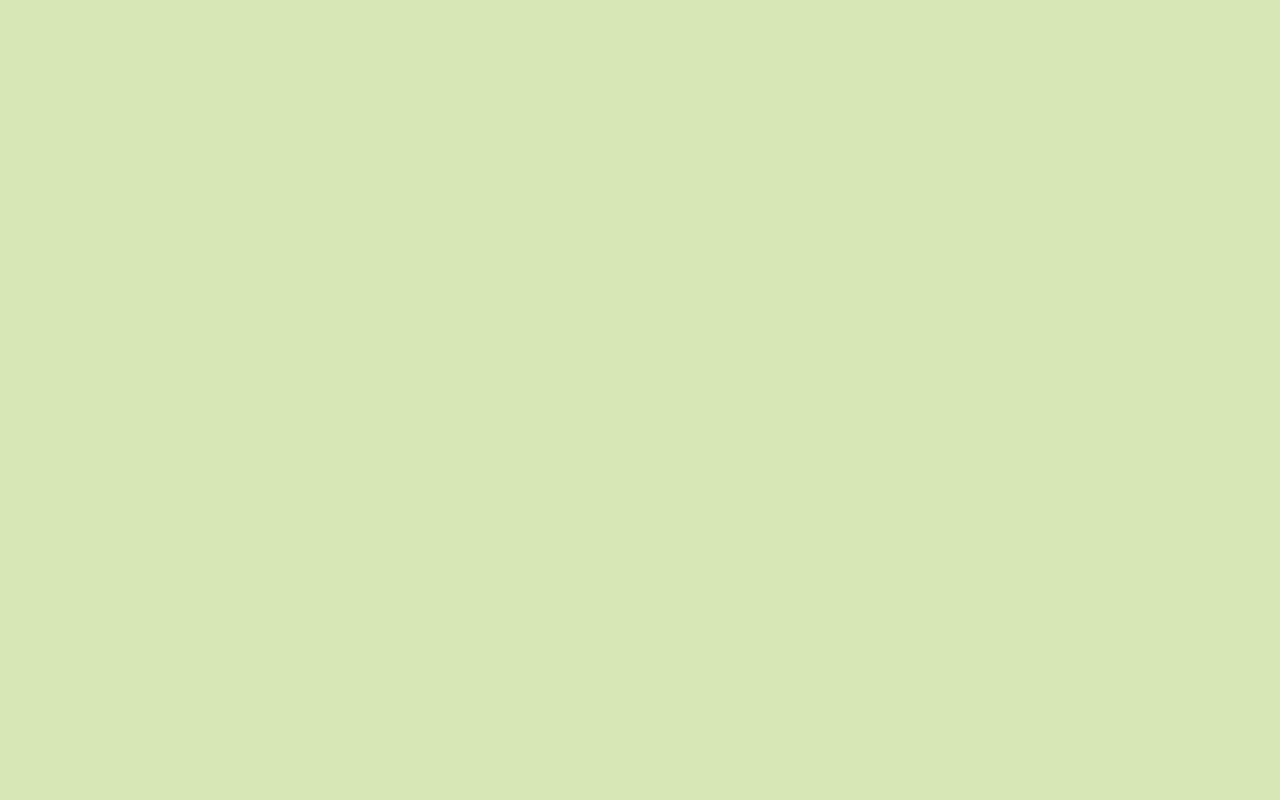
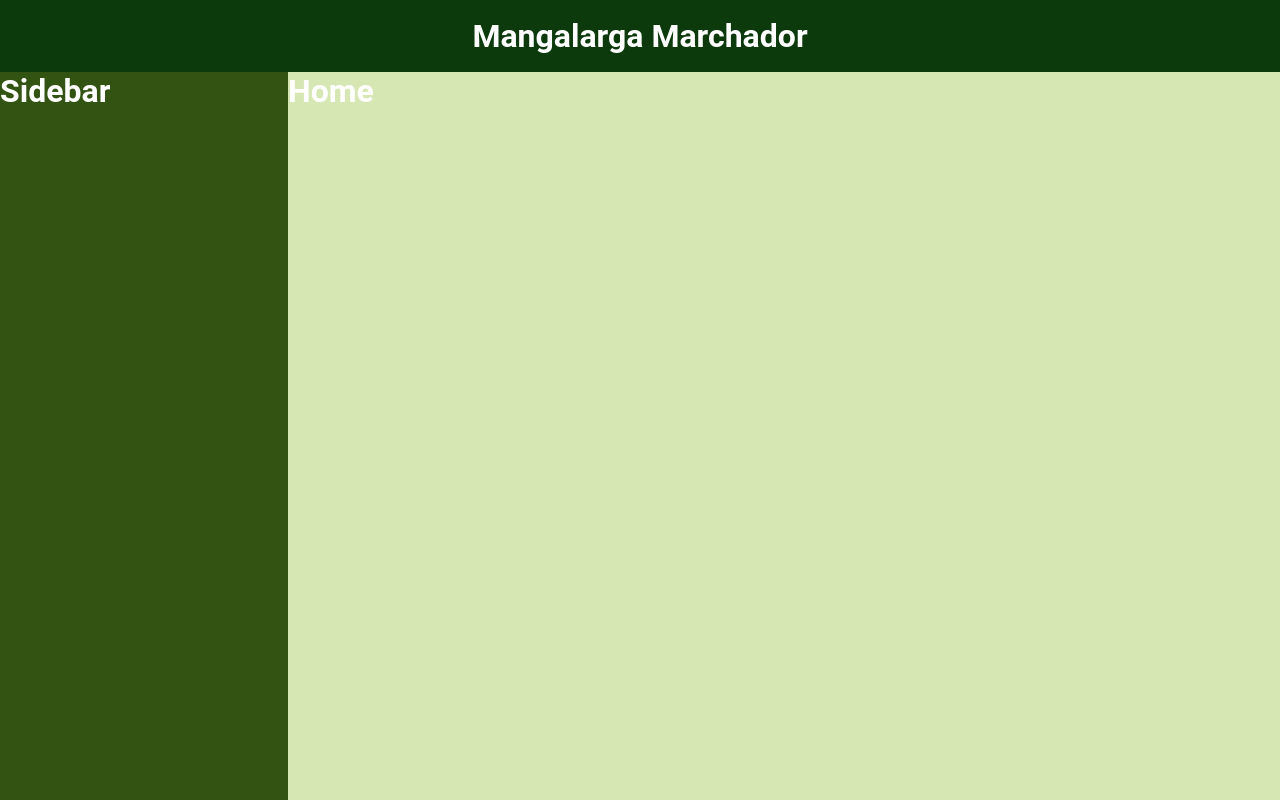
Before and after one commit to iCaioReis/MM-Systen-FrontEnd, a React (Vite) app: page / in a window 1280 px wide. Built offline with nearby package versions, Linux system fonts and the light colour scheme.

Commit message:
Created DefaultLayout

```diff
--- /dev/null
+++ b/src/components/Header/index.jsx
@@ -0,0 +1,9 @@
+import { HeaderContainer } from "./styles";
+
+export function Header(){
+    return(
+        <HeaderContainer className="header">
+            <h1>Mangalarga Marchador</h1>
+        </HeaderContainer>
+    )
+}
--- /dev/null
+++ b/src/components/Header/styles.js
@@ -0,0 +1,12 @@
+import styled from "styled-components";
+
+export const HeaderContainer = styled.div`
+    width: 100%;
+    height: 4.5rem;
+
+    display: flex;
+    justify-content: center;
+    align-items: center;
+
+    background-color: ${({ theme }) => theme.COLORS.THEME_700};
+`;
--- /dev/null
+++ b/src/components/Sidebar/index.jsx
@@ -0,0 +1,14 @@
+import { Link } from 'react-router-dom';
+
+import { Container } from './styles';
+
+export function Sidebar(){
+    return(
+        <Container>
+            <h1>
+                Sidebar
+            </h1>
+        </Container>
+    )
+
+}
--- /dev/null
+++ b/src/components/Sidebar/styles.js
@@ -0,0 +1,10 @@
+import styled from "styled-components";
+
+export const Container = styled.div`
+    width: 18rem;
+    background-color: ${({ theme }) => theme.COLORS.THEME_600};
+`;
+
+export const UserSection = styled.div`
+    background-color: ${({ theme }) => theme.COLORS.THEME_700};
+`;
--- a/src/layouts/DefaultLayout.jsx
+++ b/src/layouts/DefaultLayout.jsx
@@ -1,3 +1,15 @@
+import { Outlet } from "react-router-dom";
+import { Header } from "../components/Header";
+import { Sidebar } from "../components/Sidebar";
+
+import { Container } from "./styles";
+
 export function DefaultLayout() {
-
+    return(
+        <Container>
+            <Header/>
+            <Sidebar/>
+            <Outlet/>
+        </Container>
+    )
 }
--- /dev/null
+++ b/src/layouts/styles.js
@@ -0,0 +1,17 @@
+import styled from "styled-components";
+
+export const Container = styled.div`
+    height: 100vh;
+
+    display: grid;
+    grid-template-areas:
+    "header header"
+    "sidebar main";
+    grid-template-columns: auto 1fr;
+    grid-template-rows: auto 1fr;
+
+
+.header {
+  grid-area: header;
+}
+`;
--- a/src/main.jsx
+++ b/src/main.jsx
@@ -5,11 +5,13 @@ import { ThemeProvider } from 'styled-components';
 import GlobalStyles from './styles/global';
 import theme from './styles/theme';
 
+import { Routes } from './routes';
+
 ReactDOM.createRoot(document.getElementById('root')).render(
   <React.StrictMode>
     <ThemeProvider theme={theme}>
       <GlobalStyles/>
-
+        <Routes/>
     </ThemeProvider>
   </React.StrictMode>,
 )
--- /dev/null
+++ b/src/pages/Home/index.jsx
@@ -0,0 +1,9 @@
+import { Container } from './styles';
+
+export function Home(){
+    return(
+        <Container>
+            <h1>Home</h1>
+        </Container>
+    )
+}
--- /dev/null
+++ b/src/pages/Home/styles.js
@@ -0,0 +1,4 @@
+import styled from "styled-components";
+
+export const Container = styled.div`
+`;
--- /dev/null
+++ b/src/routes/index.jsx
@@ -0,0 +1,10 @@
+import { BrowserRouter } from "react-router-dom";
+import { SupRoutes } from "./sup.routes";
+
+export function Routes(){
+    return(
+        <BrowserRouter>
+            <SupRoutes/>
+        </BrowserRouter>
+    )
+}
--- /dev/null
+++ b/src/routes/sup.routes.jsx
@@ -0,0 +1,15 @@
+import { Routes, Route } from 'react-router-dom';
+
+import { DefaultLayout } from '../layouts/DefaultLayout';
+
+import { Home } from '../pages/Home';
+
+export function SupRoutes() {
+    return (
+        <Routes>
+            <Route path='/' element={< DefaultLayout />}>
+                <Route path='/' element={< Home />}/>
+            </Route>
+        </Routes>
+    )
+}
```
